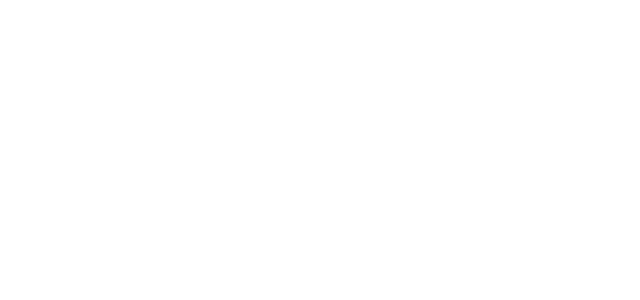
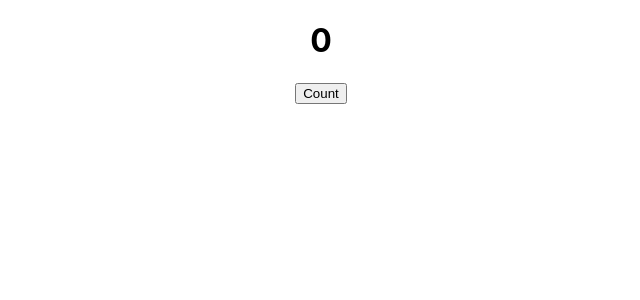
Before and after one commit to DungLe2912/gg-login, a React (Create React App) app: page / in a window 1280 px wide. Shown: the top 300 px of the page, without its empty margins (319-959 px from the left). Built offline with nearby package versions, Linux system fonts and the light colour scheme.

Commit message:
test for seminar

```diff
--- a/src/App.tsx
+++ b/src/App.tsx
@@ -1,14 +1,30 @@
-import { useEffect } from "react";
+import { useRef } from "react";
 import "./App.css";
-import LoginButton from "./LoginButton";
+import Video from "./VideoComponent";
+import Content from "./Content";
+
 function App() {
-  useEffect(() => {
-    // window.open("https://www.w3schools.com", "_blank");
-    window.open("http://stackoverflow.com", "Stack_Overflow", "location=0");
-  }, []);
+  const videoRef = useRef<HTMLVideoElement>(null);
+  // type VideoHandle = React.ElementRef<typeof Video>;
+  // const videoRef = useRef<VideoHandle>(null);
+  // console.log("🚀 ~ file: App.tsx:9 ~ App ~ videoRef:", videoRef);
+
+  const handlePlayVideo = () => {
+    if (videoRef.current) {
+      // videoRef.current.remove();
+      videoRef.current.play();
+    }
+  };
+  const handlePauseVideo = () => {
+    if (videoRef.current) videoRef.current.pause();
+  };
+
   return (
     <div className="App">
-      <LoginButton />
+      {/* <Video ref={videoRef} />
+      <button onClick={handlePlayVideo}>Play</button>
+      <button onClick={handlePauseVideo}>Pause</button> */}
+      <Content />
     </div>
   );
 }
--- /dev/null
+++ b/src/Content.tsx
@@ -0,0 +1,52 @@
+import {
+  useLayoutEffect,
+  useInsertionEffect,
+  useState,
+  useEffect,
+} from "react";
+
+// useEffect
+// 1. Update state
+// 2. Update DOM (mutated)
+// 3. Render UI
+// 4. Clean up if deps changed
+// 5. Call useEffect callback
+
+// useLayoutEffect
+// 1. Update state
+// 2. Update DOM (mutated)
+// 3. Clean up if deps changed (sync)
+// 4. Clean up if deps changed (sync)
+// 5. Render UI
+
+const Content = () => {
+  const [count, setCount] = useState(0);
+  console.log("🚀 ~ file: Content.tsx:24 ~ Content ~ count:", count);
+
+  useEffect(() => {
+    console.log("useEffect is called");
+    // if (count > 3) setCount(0);
+  }, [count]);
+
+  useLayoutEffect(() => {
+    console.log("useLayoutEffect is called");
+    // if (count > 3) setCount(0);
+  }, [count]);
+
+  useInsertionEffect(() => {
+    console.log("useInsertionEffect is called");
+  }, [count]);
+
+  const handlePressButton = () => {
+    setCount((prevState) => prevState + 1);
+  };
+
+  return (
+    <>
+      <h1>{count}</h1>
+      <button onClick={handlePressButton}>Count</button>
+    </>
+  );
+};
+
+export default Content;
--- /dev/null
+++ b/src/VideoComponent.tsx
@@ -0,0 +1,45 @@
+import { LegacyRef, forwardRef, useImperativeHandle, useRef } from "react";
+
+interface IVideoProps {}
+
+interface IVideoHandleRef {
+  play: () => void;
+  pause: () => void;
+}
+
+const Video = (props: IVideoProps, ref: LegacyRef<HTMLVideoElement> | null) => {
+  return (
+    <video
+      ref={ref}
+      src="https://file-examples.com/storage/fe072e668b64cd6ce9c9963/2017/04/file_example_MP4_480_1_5MG.mp4"
+      width={500}
+    />
+  );
+};
+
+export default forwardRef(Video);
+
+// const Video: React.ForwardRefRenderFunction<IVideoHandleRef, IVideoProps> = (
+//   props,
+//   forwardedRef
+// ) => {
+//   const videoRef = useRef<HTMLVideoElement>(null);
+//   useImperativeHandle(forwardedRef, () => ({
+//     play() {
+//       videoRef.current?.play();
+//     },
+//     pause() {
+//       videoRef.current?.pause();
+//     },
+//   }));
+//   return (
+//     <video
+//       ref={videoRef}
+//       //ref={ref}
+//       src="https://file-examples.com/storage/fe072e668b64cd6ce9c9963/2017/04/file_example_MP4_480_1_5MG.mp4"
+//       width={500}
+//     />
+//   );
+// };
+
+// export default forwardRef(Video);
```
